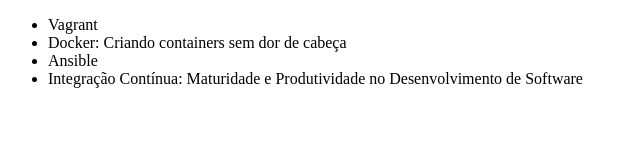
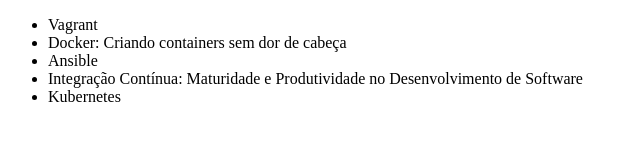
Before and after one commit to cesarscoth/git-curso, a plain HTML site: page index.html in a window 1280 px wide. Shown: the full height of the page, 0-640 px from the left. Drawn offline with Linux system fonts and the light colour scheme.

Commit message:
treta overwrite

```diff
--- a/index.html
+++ b/index.html
@@ -2,7 +2,7 @@
 <html lang="en">
 <head>
     <meta charset="UTF-8">
-    <title>Lista de Currrsos de DevOps da Alura</title>
+    <title>Cursos da Alura</title>
 </head>
 <body>
     <ul>
@@ -10,6 +10,7 @@
         <li>Docker: Criando containers sem dor de cabeça</li>
         <li>Ansible</li>
         <li>Integração Contínua: Maturidade e Produtividade no Desenvolvimento de Software</li>
+        <li>Kubernetes</li>
     </ul>
 </body>
 </html>
```
